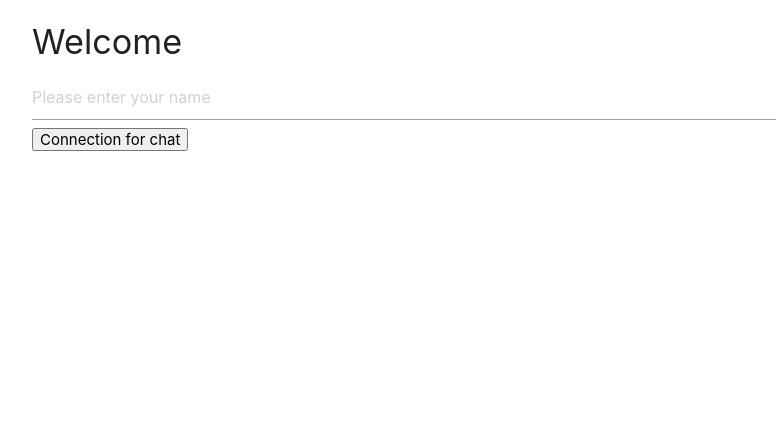
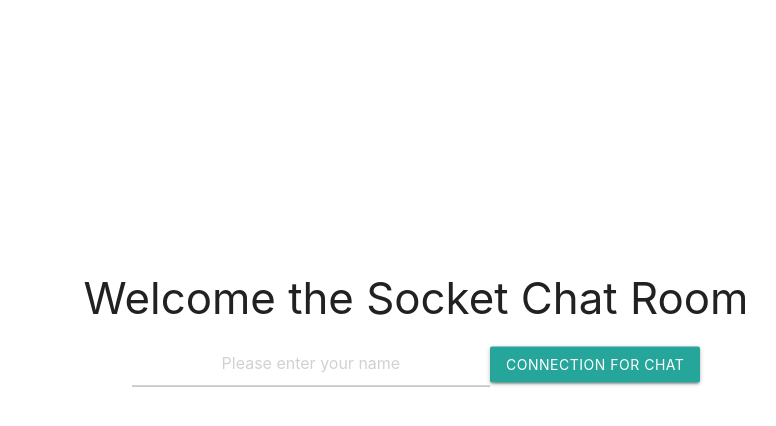
Before and after one commit to wanwanzainaer/scoketIOChat, a React (Create React App) app in the folder client/: page / in a window 1280 px wide. Shown: the top 426 px of the page, without its empty margins (224-1000 px from the left). Built offline with nearby package versions, Linux system fonts and the light colour scheme.

Commit message:
Test on it

```diff
--- a/client/src/components/App.js
+++ b/client/src/components/App.js
@@ -27,16 +27,21 @@ const App = () => {
     );
   } else {
     content = (
-      <div className="container" style={{ width: "60%" }}>
-        <h4>Welcome</h4>
+      <div className="container centercontainer">
+        <h3>Welcome the Socket Chat Room</h3>
+        <div>
           <input
             value={state.handleInput}
             onChange={e => handleUserInput(e)}
             placeholder="Please enter your name"
           />
-        <button onClick={() => onClickButton()}>
+          <button
+            className="waves-effect waves-light btn"
+            onClick={() => onClickButton()}
+          >
             Connection for chat
           </button>
+        </div>
       </div>
     );
   }
--- a/client/src/components/ChatRoom/ChatRoom.js
+++ b/client/src/components/ChatRoom/ChatRoom.js
@@ -17,7 +17,8 @@ const ChatRoom = props => {
       }
     );
 
-  const initReciveMessage = useCallback(() => {
+  const initReciveMessage = useCallback(
+    io => {
       io.on("receiveFromServer", msg => {
         const recordingChat = ({ username, text }) => {
           let chat = state.chatRecord;
@@ -26,12 +27,14 @@ const ChatRoom = props => {
         };
         recordingChat(msg);
       });
-  }, [io]);
+    },
+    [state.chatRecord]
+  );
 
   useEffect(() => {
     if (io) {
       console.log("connect success");
-      initReciveMessage();
+      initReciveMessage(io);
     }
   }, [io, initReciveMessage]);
 
--- a/client/src/index.css
+++ b/client/src/index.css
@@ -12,3 +12,23 @@ body {
 main {
   flex: 10 auto;
 }
+
+.centercontainer {
+  position: absolute;
+  top: 40%;
+  left: 50%;
+  -moz-transform: translateX(-50%) translateY(-50%);
+  -webkit-transform: translateX(-50%) translateY(-50%);
+  transform: translateX(-50%) translateY(-50%);
+}
+
+.centercontainer h3 {
+  text-align: center;
+}
+.centercontainer input {
+  text-align: center;
+  width: 40%;
+}
+.centercontainer div {
+  text-align: center;
+}
```
Also changed, not shown: 1 other file (tests, documents, lock files or other folders). Lines whose indentation alone changed are shown as unchanged.
